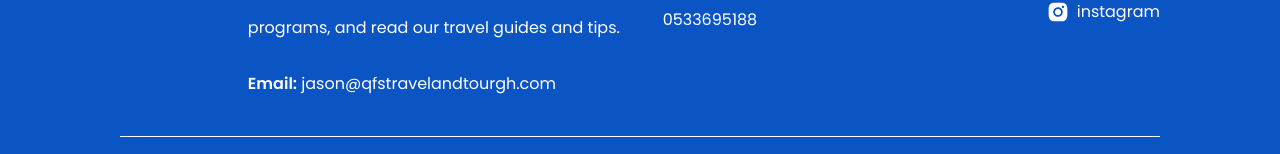
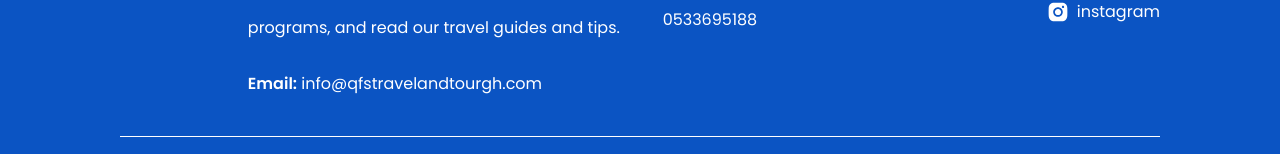
Before and after one commit to Fv-tima/QFStravelAndTour, a React (Vite) app: page / in a window 1280 px wide. Shown: the part 4533-4687 px from the top of the page. Built offline with nearby package versions, Linux system fonts and the light colour scheme.

Commit message:
Update Footer.jsx

```diff
--- a/src/components/Footer/Footer.jsx
+++ b/src/components/Footer/Footer.jsx
@@ -24,7 +24,7 @@ export default function Footer() {
         <AboutText>
           <h3>Explore Our Website</h3>
         Ready to start planning your next adventure? Explore our website to learn more about our services and destinations. You can browse our tour packages, learn about our study abroad programs, and read our travel guides and tips.
-<p><span>Email:</span> jason@qfstravelandtourgh.com</p>
+<p><span>Email:</span> info@qfstravelandtourgh.com</p>
         </AboutText>
       <FooterContent>
         <h3>Accra Office</h3>
```
